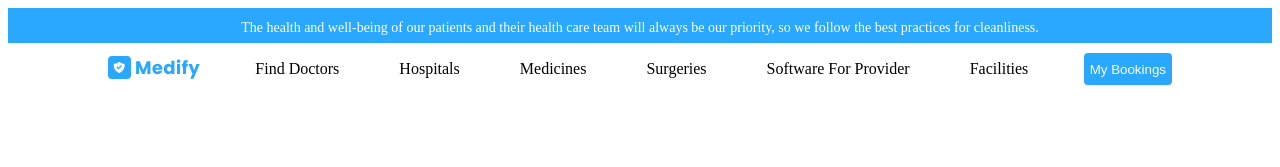
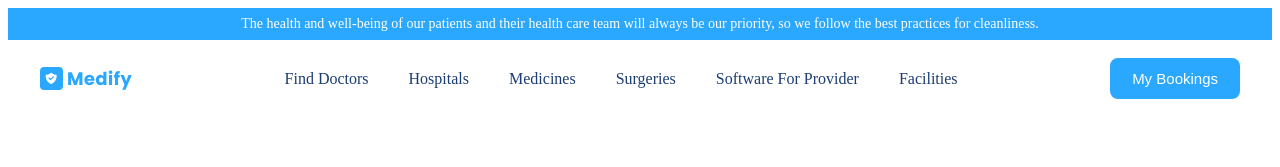
Before and after one commit to Viv-ek-Thak-ur/XMedify-Project, a React (Create React App) app: page / in a window 1280 px wide. Shown: the top 167 px of the page. Built offline with nearby package versions, Linux system fonts and the light colour scheme; no server answers.

Commit message:
Navbar Design Fix

```diff
--- a/src/Components/Navbar/Navbar.js
+++ b/src/Components/Navbar/Navbar.js
@@ -1,5 +1,6 @@
 import { useNavigate, Link } from "react-router-dom";
 import logo from "../../assets/Group 8.svg";
+import styles from "./Navbar.module.css";
 
 
 
@@ -18,71 +19,41 @@ const handleMyBookings = () => {
   navigate(`/my-bookings`);
 }
 
-    return(
-        <div>
-            <p
-        style={{
-          backgroundColor: "#2AA7FF",
-          margin: "0",
-          height: "30px",
-          textAlign: "center",
-          paddingTop: "5px",
-          color: "white",
-          fontSize: "14px",
-          lineHeight: "30px",
-        }}
-      >
-        {" "}
+   return (
+  <>
+    <div className={styles.topBar}>
       The health and well-being of our patients and their health care team
       will always be our priority, so we follow the best practices for
       cleanliness.
-      </p>
-      <nav
-        style={{
-          display: "flex",
-          justifyContent: "space-between",
-          margin:"100px",
-          marginTop:"10px",
-          alignItems: "center",
-        }}
-      >
-          <Link to="/">
-             <img src={logo} alt="MedifyLogo" />
+    </div>
+
+    <nav className={styles.navbar}>
+      <div className={styles.container}>
+        <Link to="/" className={styles.logo}>
+          <img src={logo} alt="Medify Logo" />
         </Link>
 
-          <div style={{ display: "flex", gap: "60px", alignItems: "center" }}>
+        <div className={styles.navLinks}>
           {navs.map((nav) => (
             <Link
               key={nav.label}
               to={nav.path}
-                  style={{
-                    textDecoration: "none",
-                    color: "black",
-                    lineHeight: "1",
-                    height: "100%",
-                  }}
+              className={styles.navLink}
             >
               {nav.label}
             </Link>
           ))}
         </div>
+
         <button
           type="button"
           onClick={handleMyBookings}
-            onMouseEnter={(e)=> e.target.style.backgroundColor = "#1f86d0ff"}
-            onMouseLeave={(e)=> e.target.style.backgroundColor = "#2aa7ff"}
-            style={{
-              backgroundColor: "#2aa7ff",
-              border: "0",
-              height: "2rem",
-              borderRadius: "4px",
-              color: "#ffffff"
-            }}
+          className={styles.bookingBtn}
         >
           My Bookings
         </button>
-
+      </div>
     </nav>
-        </div>
-    )
+  </>
+);
 }
--- /dev/null
+++ b/src/Components/Navbar/Navbar.module.css
@@ -0,0 +1,59 @@
+.topBar {
+  background-color: #2aa7ff;
+  color: white;
+  text-align: center;
+  font-size: 14px;
+  padding: 8px 16px;
+}
+
+.navbar {
+  background: white;
+  width: 100%;
+}
+
+.container {
+  max-width: 1200px;
+  margin: 0 auto;
+  padding: 18px 24px;
+
+  display: flex;
+  align-items: center;
+  justify-content: space-between;
+}
+
+.logo img {
+  display: block;
+}
+
+.navLinks {
+  display: flex;
+  align-items: center;
+  gap: 40px;
+}
+
+.navLink {
+  text-decoration: none;
+  color: #1b3c74;
+  font-size: 16px;
+  font-weight: 500;
+  transition: color 0.3s ease;
+}
+
+.navLink:hover {
+  color: #2aa7ff;
+}
+
+.bookingBtn {
+  background: #2aa7ff;
+  color: white;
+  border: none;
+  padding: 12px 22px;
+  border-radius: 8px;
+  cursor: pointer;
+  font-size: 15px;
+  transition: background 0.3s ease;
+}
+
+.bookingBtn:hover {
+  background: #1f86d0;
+}
```
Lines whose indentation alone changed are shown as unchanged.
